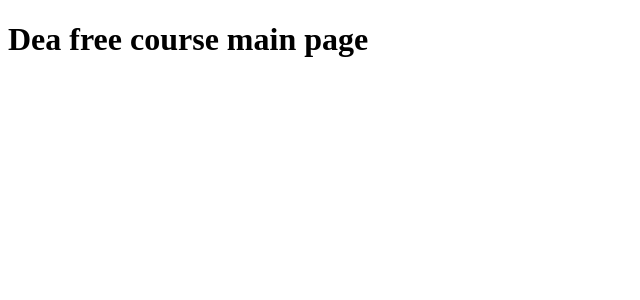
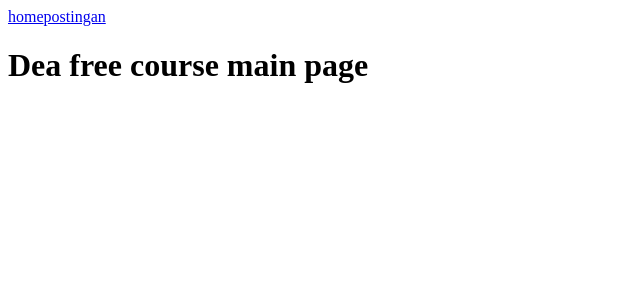
Before and after one commit to Romzyyy/cuy-nextjs13, a Next.js app: page / in a window 1280 px wide. Shown: the top 300 px of the page, without its empty margins (0-640 px from the left). Built offline with nearby package versions, Linux system fonts and the light colour scheme.

Commit message:
add link in file layouts

```diff
--- a/app/layout.js
+++ b/app/layout.js
@@ -2,9 +2,17 @@ export default function RootLayout({ children }) {
   return (
     <html>
       <head>
-      <title>Dea freeCourse main page</title>
+        <title>Dea freeCourse main page</title>
       </head>
-      <body>{children}</body>
+      <body>
+        <nav>
+          <a href="/">home</a>
+          <a href="/postingan">postingan</a>
+        </nav>
+        <div>
+          {children}
+        </div>
+      </body>
     </html>
-  )
+  );
 }
```
